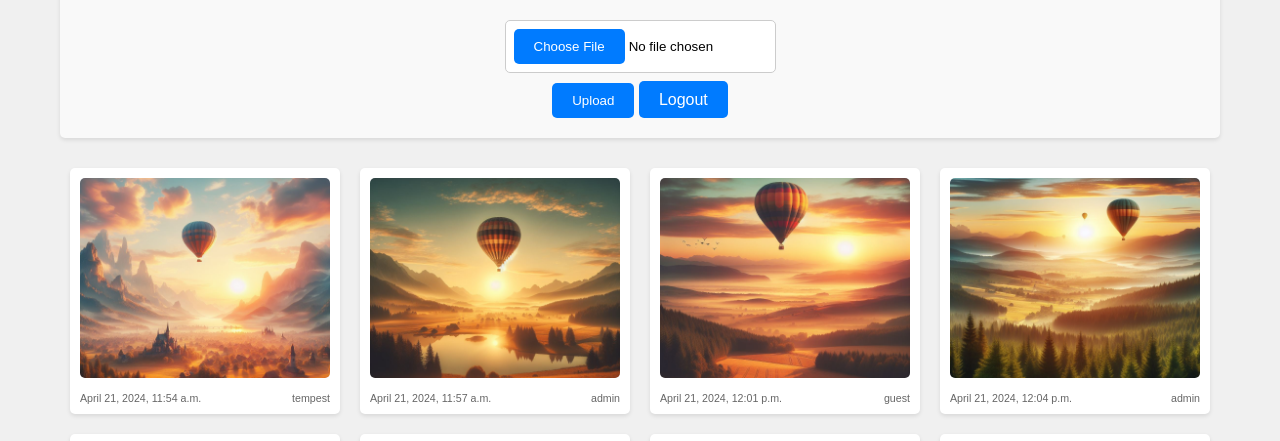
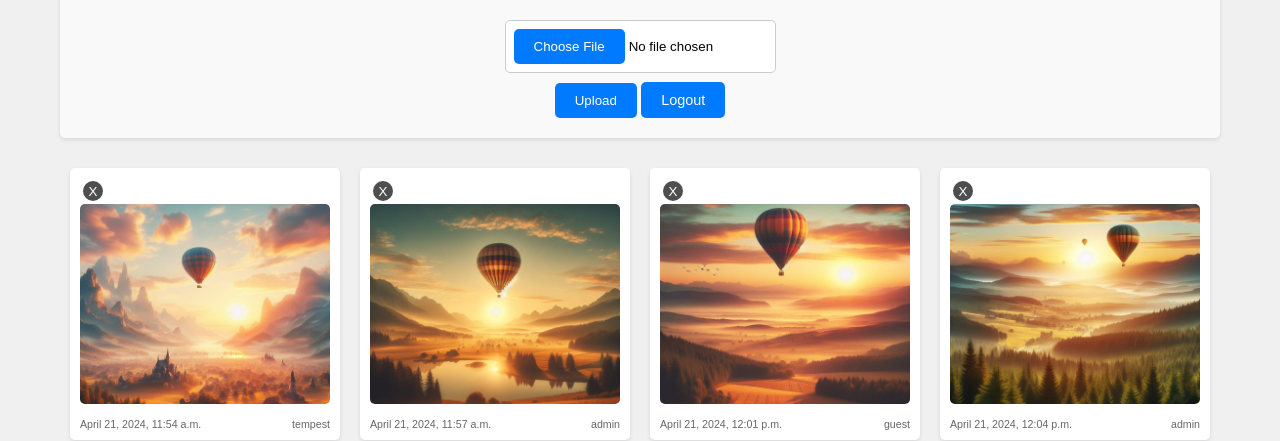
Before and after one commit to Pratik-Kumar2402/image-uploader, a Django app: template myapp/templates/home.html in a window 1280 px wide. Shown: the part 174-615 px from the top of the page. Run offline with Django 5.2, Linux system fonts and the light colour scheme; the template is opened without the code that fills it: values that come from a table or form of the project are taken from there, others are empty; data comes from the database, SQL or seed files in the repository; both versions use the stored data as it was after the commit.

Commit message:
functionality for delete left

```diff
--- a/myapp/templates/home.html
+++ b/myapp/templates/home.html
@@ -99,6 +99,10 @@
             background-color: #0056b3;
         }
 
+        .home-btn a{
+            font-size: 0.9rem;
+        }
+
         .row {
             display: flex;
             flex-wrap: wrap;
@@ -124,6 +128,22 @@
             border-radius: 5px;
         }
 
+        .delete-button {
+            background-color: #4f4e4e;
+            border: none;
+            margin: 3px;
+            padding: 3px;
+            color: white;
+            border-radius: 50%;
+            width: 20px;
+            height: 20px;
+            cursor: pointer;
+        }
+
+        .delete-button:hover {
+            background-color: #1c1c1c;
+        }
+
         .image-info {
             margin-top: 10px;
             display: flex;
@@ -144,7 +164,7 @@
             <form action="" method="POST" enctype="multipart/form-data">
                 {% csrf_token %}
                 {{form.as_p}}
-                <div class="">
+                <div class="home-btn">
                     <input type="submit" class="btn" value="Upload">
                     <a href="/register" class="btn">Logout</a>
                 </div>
@@ -154,6 +174,7 @@
             {% for image in img %}
             <div class="col">
                 <div class="card">
+                    <button class="delete-button">X</button>
                     <a href="{{ image.photo.url }}" target="_blank">
                         <img src="{{ image.photo.url }}" alt="" height="200px">
                     </a>
--- a/myapp/templates/navbar.html
+++ b/myapp/templates/navbar.html
@@ -45,10 +45,6 @@
         <div>
             <h3>Image Blog Post</h3>
         </div>
-        <!-- <div>
-            <li><a href="{% url 'login' %}">Login</a></li>
-            <li><a href="{% url 'register' %}">Register</a></li>
-        </div> -->
         <div>
             {% if not is_logged_in %}
                 <li><a href="{% url 'login' %}">Login</a></li>
```
Also changed, not shown: db.sqlite3.
